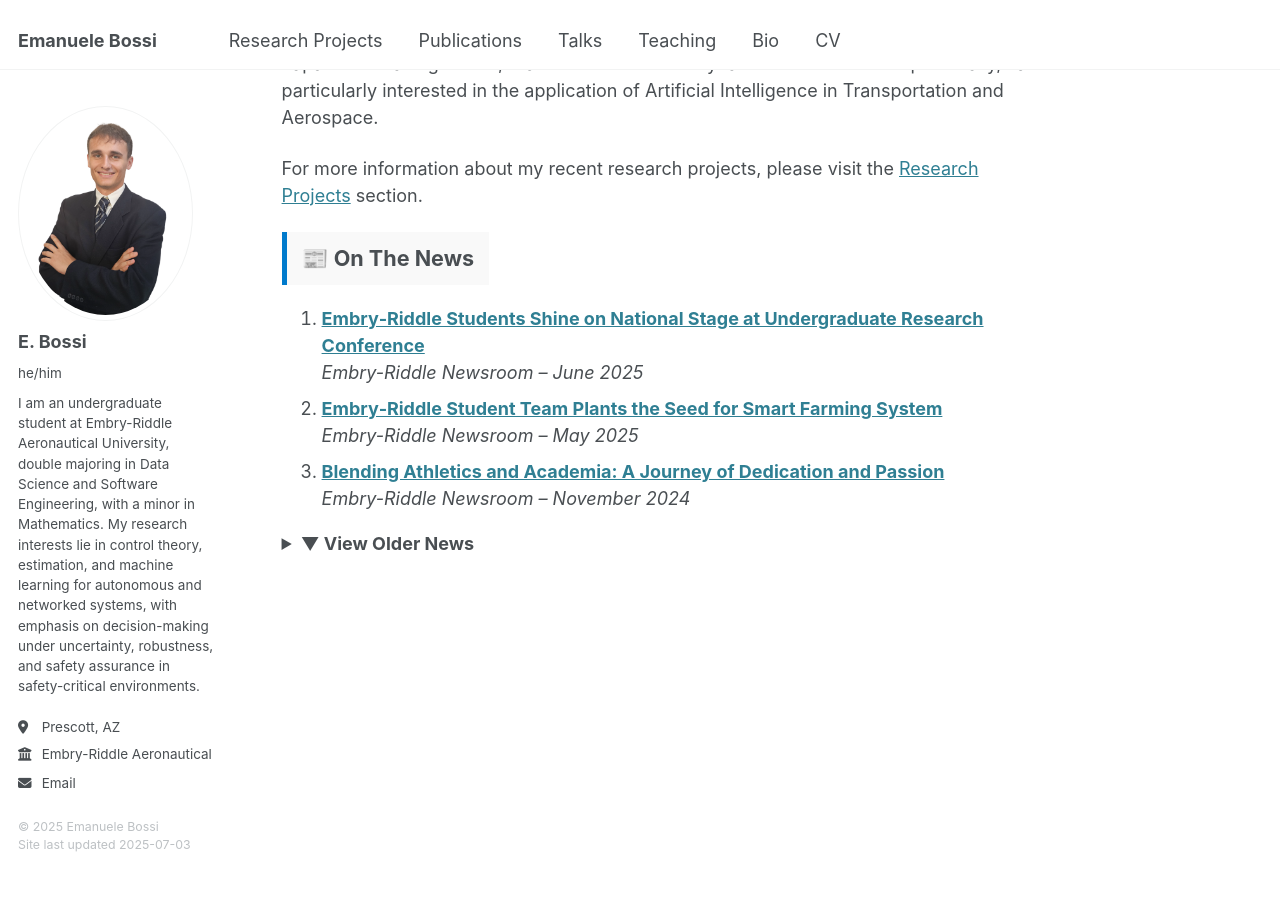
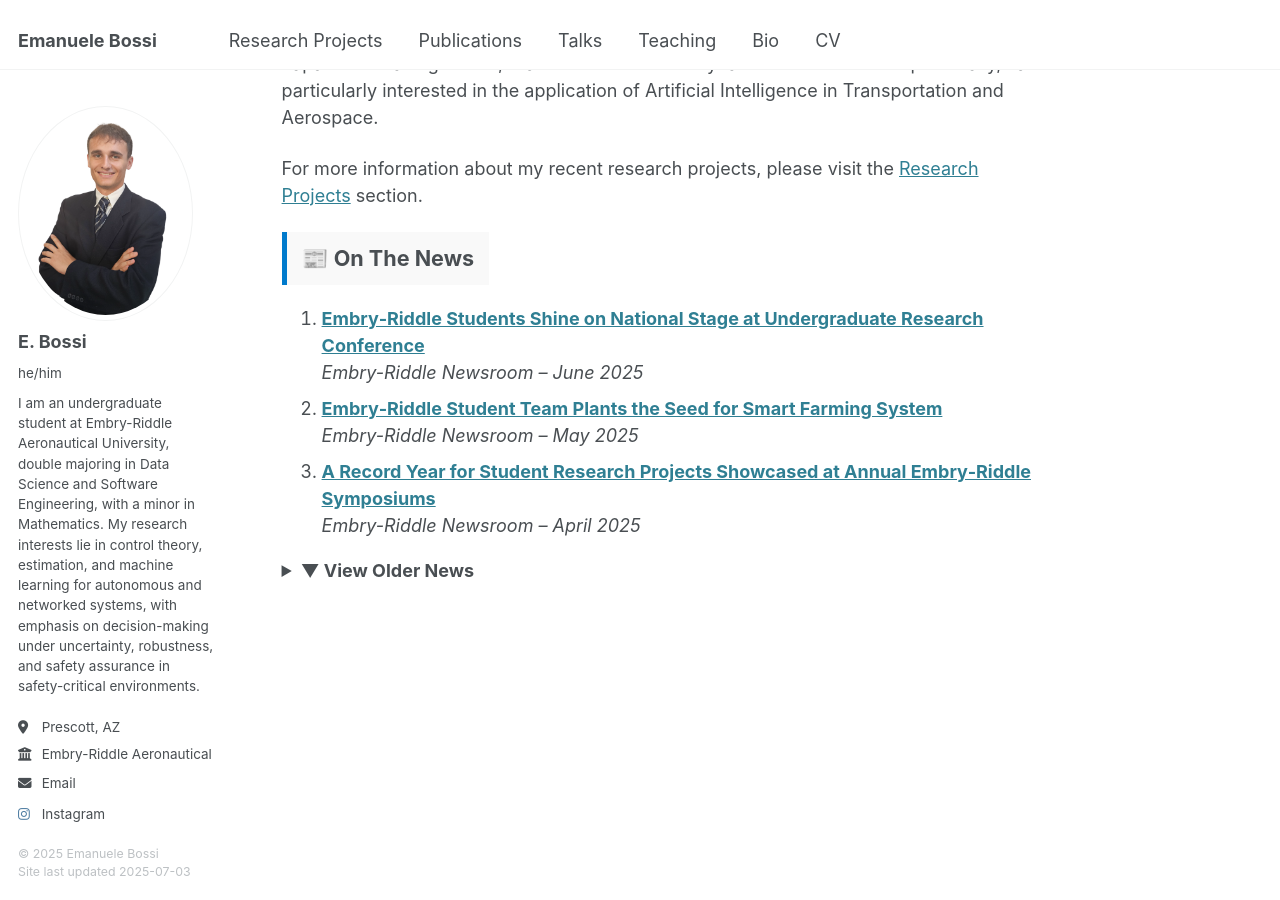
Before and after one commit to bossiemanuele/bossiemanuele.github.io, a Jekyll site: the page built from _pages/about.md, in a window 1280 px wide and 900 px high, scrolled down 606 px. Built offline with Jekyll 4.4.1, drawn with Linux system fonts in a browser that asks for light colours; before the commit the page ends 1479 px from its top, so only the background shows below that.

Commit message:
Update about.md

```diff
--- a/_pages/about.md
+++ b/_pages/about.md
@@ -18,7 +18,7 @@
 📰 On The News
 </div>
 
-<!-- TOP 3 ARTICLES -->
+<!-- MOST RECENT 3 ARTICLES -->
 <ol>
   <li>
     <strong><a href="https://news.erau.edu/headlines/embry-riddle-students-shine-on-national-stage-at-undergraduate-research-conference" target="_blank">Embry‑Riddle Students Shine on National Stage at Undergraduate Research Conference</a></strong><br>
@@ -29,8 +29,8 @@
     <em>Embry-Riddle Newsroom – May 2025</em>
   </li>
   <li>
-    <strong><a href="https://erau.edu/hub-spoke/stories/blending-athletics-and-academia-a-journey-of-dedication-and-passion" target="_blank">Blending Athletics and Academia: A Journey of Dedication and Passion</a></strong><br>
-    <em>Embry-Riddle Newsroom – November 2024</em>
+    <strong><a href="https://news.erau.edu/headlines/a-record-year-for-student-research-projects-showcased-at-annual-embry-riddle-symposiums" target="_blank">A Record Year for Student Research Projects Showcased at Annual Embry‑Riddle Symposiums</a></strong><br>
+    <em>Embry-Riddle Newsroom – April 2025</em>
   </li>
 </ol>
 
@@ -39,10 +39,8 @@
   <summary style="font-weight:bold; cursor:pointer;">▼ View Older News</summary>
   <ul>
     <li>
-      <a href="https://example.com/article4" target="_blank">Student Spotlight: Control Theory in the Cockpit</a> – Jan 2025
-    </li>
-    <li>
-      <a href="https://example.com/article5" target="_blank">ERAU Researcher Explores AI-Human Collaboration</a> – Nov 2024
-    </li>
+    <strong><a href="https://erau.edu/hub-spoke/stories/blending-athletics-and-academia-a-journey-of-dedication-and-passion" target="_blank">Blending Athletics and Academia: A Journey of Dedication and Passion</a></strong><br>
+    <em>Embry-Riddle Newsroom – November 2024</em>
+  </li>
   </ul>
 </details>
```
